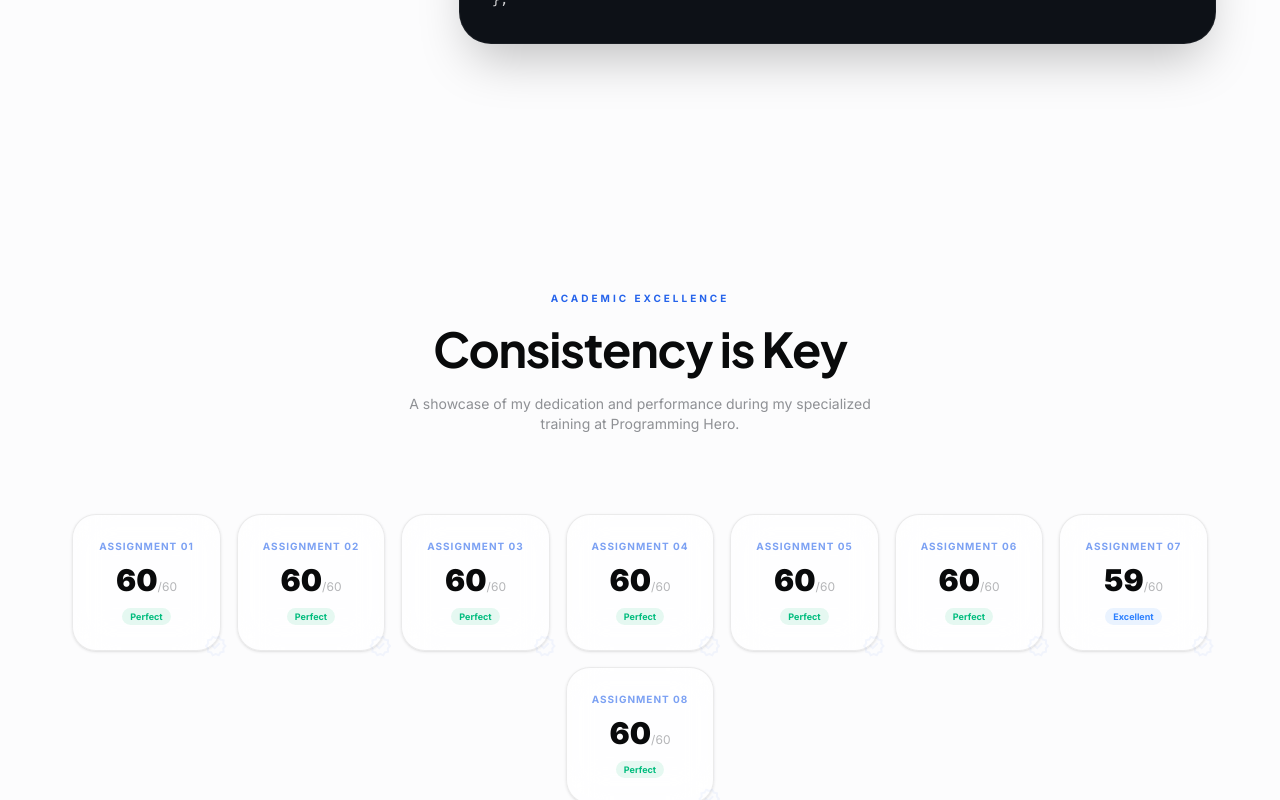
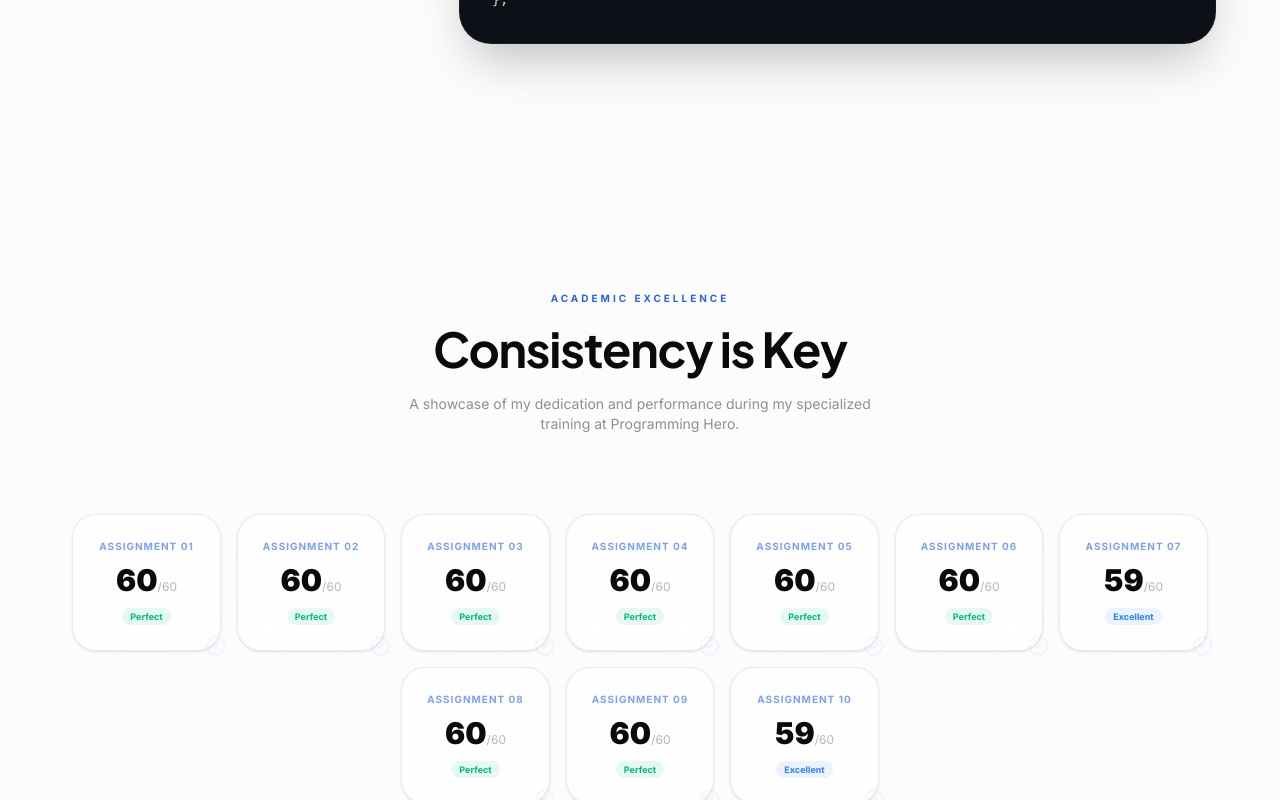
Before and after one commit to mhshanto-dev/mhshanto-dev, a Next.js app: page / in a window 1280 px wide. Shown: the part 11200-12000 px from the top of the page. Built offline with nearby package versions, Linux system fonts and the light colour scheme.

Commit message:
Add Assignment 9 and 10 to AssignmentShowcase

```diff
--- a/src/components/AssignmentShowcase.jsx
+++ b/src/components/AssignmentShowcase.jsx
@@ -12,6 +12,8 @@ const AssignmentShowcase = () => {
     { id: 6, title: "Assignment 06", marks: 60, total: 60, status: "Perfect" },
     { id: 7, title: "Assignment 07", marks: 59, total: 60, status: "Excellent" },
     { id: 8, title: "Assignment 08", marks: 60, total: 60, status: "Perfect" },
+    { id: 9, title: "Assignment 09", marks: 60, total: 60, status: "Perfect" },
+    { id: 10, title: "Assignment 10", marks: 59, total: 60, status: "Excellent" },
   ];
 
   return (
```
